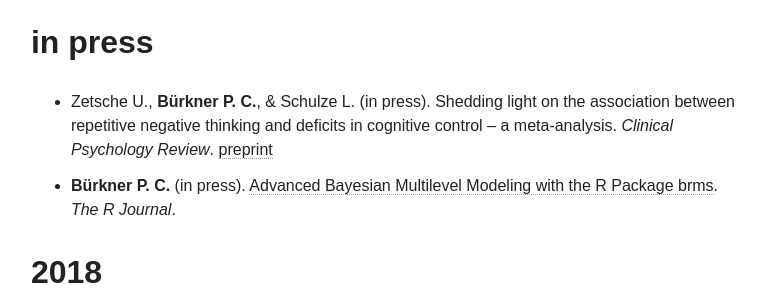
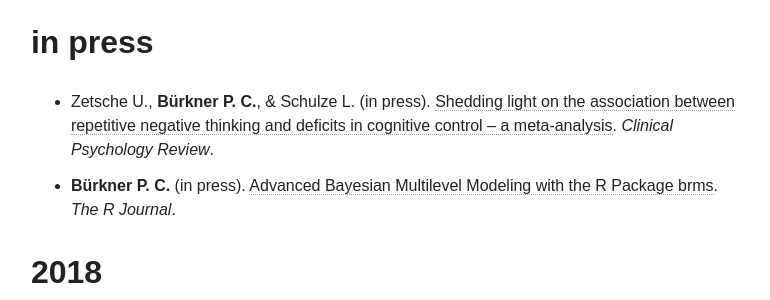
Before and after one commit to paul-buerkner/paul-buerkner.github.io, a Jekyll site: the page built from publications/index.md, in a window 1280 px wide and 900 px high, scrolled down 740 px. Shown: the part 167-467 px from the top of the window, without its empty margins (255-1025 px from the left). Built offline with Jekyll 4.4.1, drawn with Linux system fonts in a browser that asks for light colours; nearby versions of some CDN libraries.

Commit message:
update link

```diff
--- a/publications/index.md
+++ b/publications/index.md
@@ -11,7 +11,7 @@ excerpt: "A list of my publications"
 * Williams D. R. & **Bürkner P. C.** (in review). [Coding errors lead to unsupported conclusions: A critique of Hofmann et al. (2015)](https://osf.io/preprints/psyarxiv/2jpdb/). *PsyArXiv preprint*. [*Retraction Watch*](http://retractionwatch.com/2016/10/04/oh-well-love-hormone-doesnt-reduce-psychiatric-symptoms-says-researchers-in-request-to-retract/)
 
 ## in press
-* Zetsche U., **Bürkner P. C.**, & Schulze L. (in press). Shedding light on the association between repetitive negative thinking and deficits in cognitive control – a meta-analysis. *Clinical Psychology Review*. [preprint](https://psyarxiv.com/bz2ck/)
+* Zetsche U., **Bürkner P. C.**, & Schulze L. (in press). [Shedding light on the association between repetitive negative thinking and deficits in cognitive control – a meta-analysis](https://psyarxiv.com/bz2ck/). *Clinical Psychology Review*.
 * **Bürkner P. C.** (in press). [Advanced Bayesian Multilevel Modeling with the R Package brms](http://arxiv.org/abs/1705.11123). *The R Journal*.
 
 ## 2018
```
